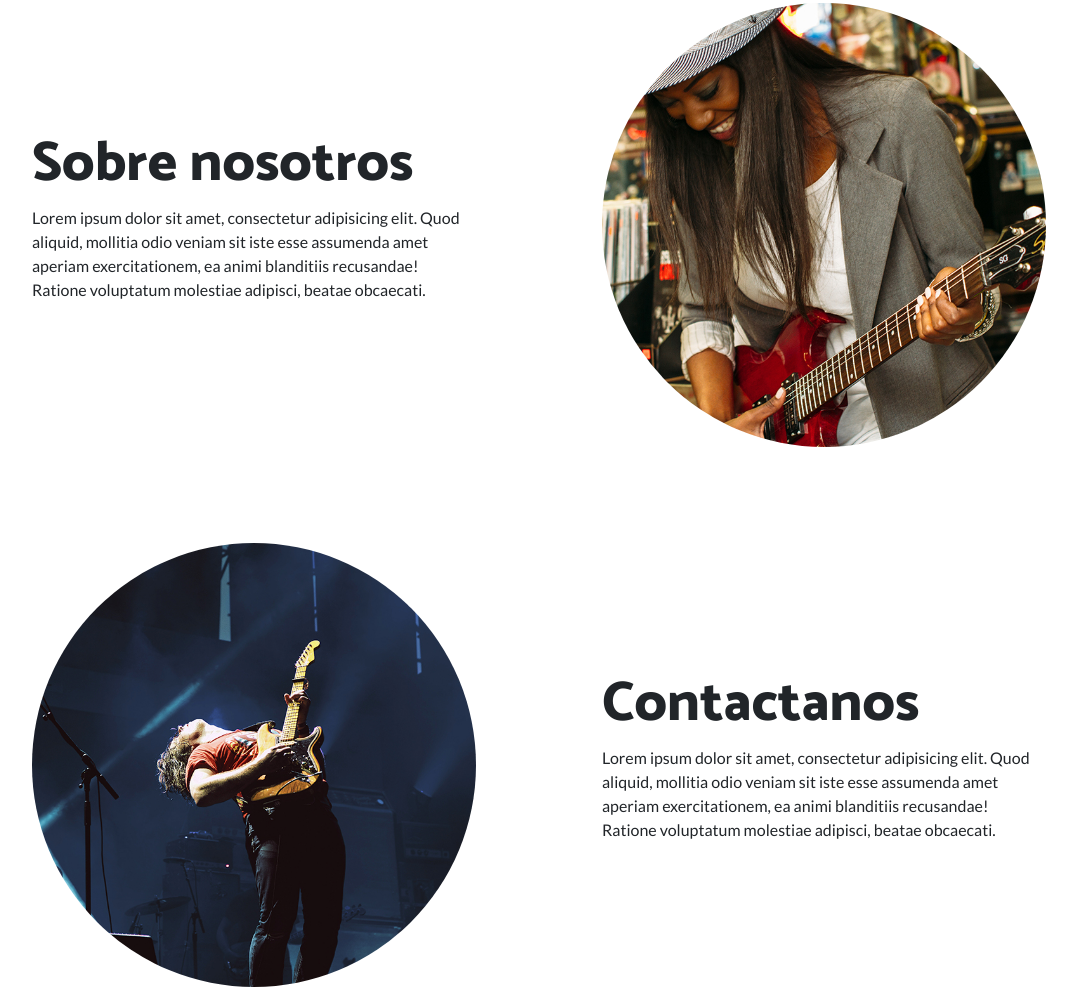
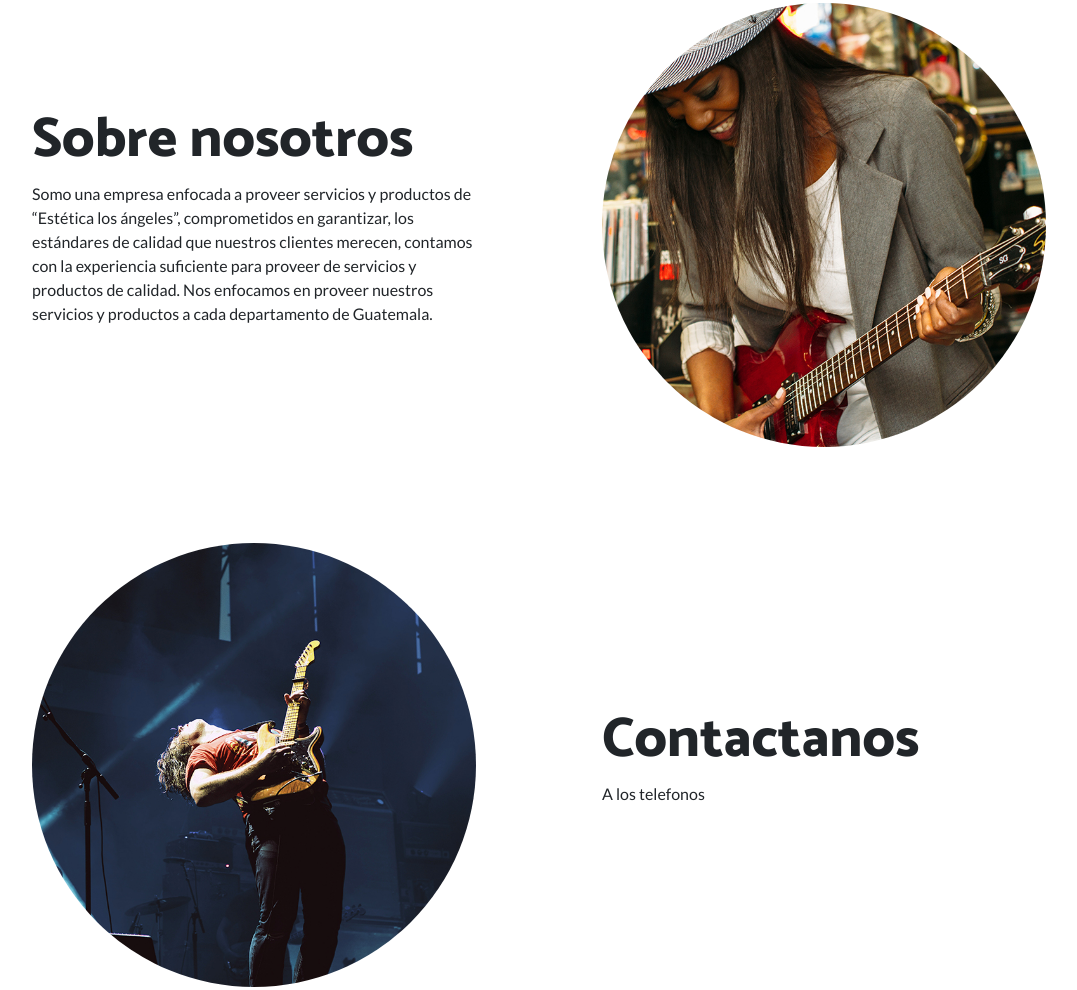
Before and after one commit to Jdeleons/Jdeleons.github.io, a website: page index.html in a window 1280 px wide. Shown: the part 847-1837 px from the top of the page, without its empty margins (101-1178 px from the left). Drawn offline with Linux system fonts and the light colour scheme.

Commit message:
actualizando contacto
actualizacion contacto

```diff
--- a/index.html
+++ b/index.html
@@ -69,7 +69,7 @@
         <div class="col-lg-6 order-lg-1">
           <div class="p-5">
             <h2 class="display-4">Sobre nosotros</h2>
-            <p>Lorem ipsum dolor sit amet, consectetur adipisicing elit. Quod aliquid, mollitia odio veniam sit iste esse assumenda amet aperiam exercitationem, ea animi blanditiis recusandae! Ratione voluptatum molestiae adipisci, beatae obcaecati.</p>
+            <p>Somo una empresa enfocada a proveer servicios y productos de “Estética los ángeles”, comprometidos en garantizar, los estándares de calidad que nuestros clientes merecen, contamos con la experiencia suficiente para proveer de servicios y productos de calidad. Nos enfocamos en proveer nuestros servicios y productos a cada departamento de Guatemala. </p>
           </div>
         </div>
       </div>
@@ -87,7 +87,9 @@
         <div class="col-lg-6">
           <div class="p-5">
             <h2 class="display-4">Contactanos</h2>
-            <p>Lorem ipsum dolor sit amet, consectetur adipisicing elit. Quod aliquid, mollitia odio veniam sit iste esse assumenda amet aperiam exercitationem, ea animi blanditiis recusandae! Ratione voluptatum molestiae adipisci, beatae obcaecati.</p>
+            <p>A los telefonos</p>
+            <p></p>
+
           </div>
         </div>
       </div>
```
